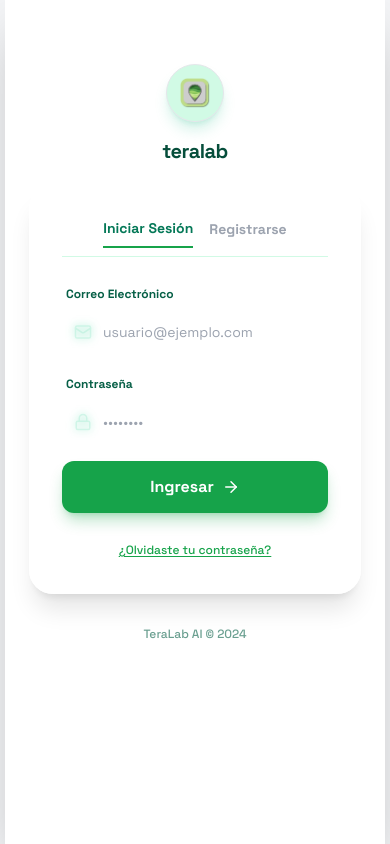
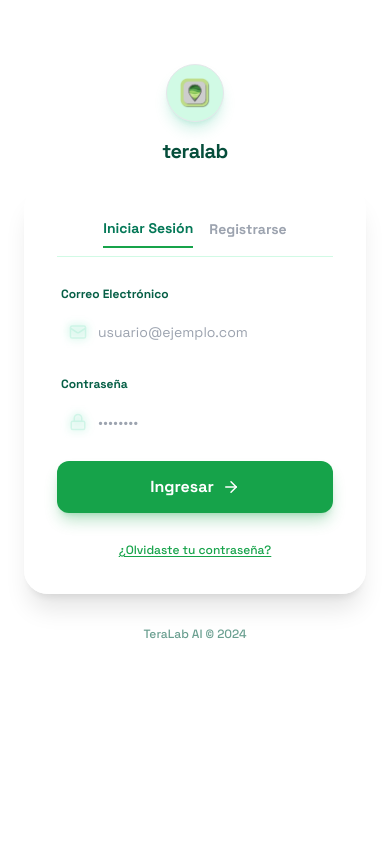
Before and after one commit to cfarias73/teralab2, a React (Vite) app: page /#/auth in a window 390 px wide. Built offline with nearby package versions, Linux system fonts and the light colour scheme; no server answers.

Commit message:
style: aumentar max-width de 380px a 420px para iPhones grandes

```diff
--- a/components/Layout.tsx
+++ b/components/Layout.tsx
@@ -15,7 +15,7 @@ export const Layout: React.FC<LayoutProps> = ({ children }) => {
     <div className="flex flex-col h-screen font-sans bg-gray-100 items-center justify-center">
 
       {/* Mobile Container Simulation */}
-      <div className="w-full h-full max-w-[380px] bg-white shadow-2xl flex flex-col relative overflow-hidden sm:rounded-xl sm:h-[95vh] sm:border sm:border-gray-200">
+      <div className="w-full h-full max-w-[420px] bg-white shadow-2xl flex flex-col relative overflow-hidden sm:rounded-xl sm:h-[95vh] sm:border sm:border-gray-200">
 
         {/* Header - Glass Effect (Hide on Auth) */}
         {!isAuthPage && (
--- a/components/SplashScreen.tsx
+++ b/components/SplashScreen.tsx
@@ -8,7 +8,7 @@ export const SplashScreen: React.FC<SplashScreenProps> = ({ message = "Cargando
     return (
         <div className="fixed inset-0 bg-gray-100 flex items-center justify-center z-50">
             {/* Mobile Container - matches app width */}
-            <div className="w-full h-full max-w-[380px] bg-gradient-to-b from-primary-900 via-primary-800 to-primary-950 flex flex-col items-center justify-center relative sm:rounded-xl sm:h-[95vh] sm:shadow-2xl">
+            <div className="w-full h-full max-w-[420px] bg-gradient-to-b from-primary-900 via-primary-800 to-primary-950 flex flex-col items-center justify-center relative sm:rounded-xl sm:h-[95vh] sm:shadow-2xl">
 
                 {/* Logo Container */}
                 <div className="relative mb-8 animate-in zoom-in duration-700">
--- a/views/Home.tsx
+++ b/views/Home.tsx
@@ -190,7 +190,7 @@ export const Home: React.FC = () => {
             </section>
 
             {/* FAB: Add Field */}
-            <div className="fixed bottom-24 z-20 w-full max-w-[380px] left-1/2 -translate-x-1/2 px-4 pointer-events-none flex justify-end">
+            <div className="fixed bottom-24 z-20 w-full max-w-[420px] left-1/2 -translate-x-1/2 px-4 pointer-events-none flex justify-end">
                 <button
                     onClick={() => navigate('/field-editor')}
                     className="w-14 h-14 flex items-center justify-center bg-primary-600 text-white rounded-full shadow-lg hover:bg-primary-500 hover:shadow-xl transition-all active:scale-95 pointer-events-auto"
```
